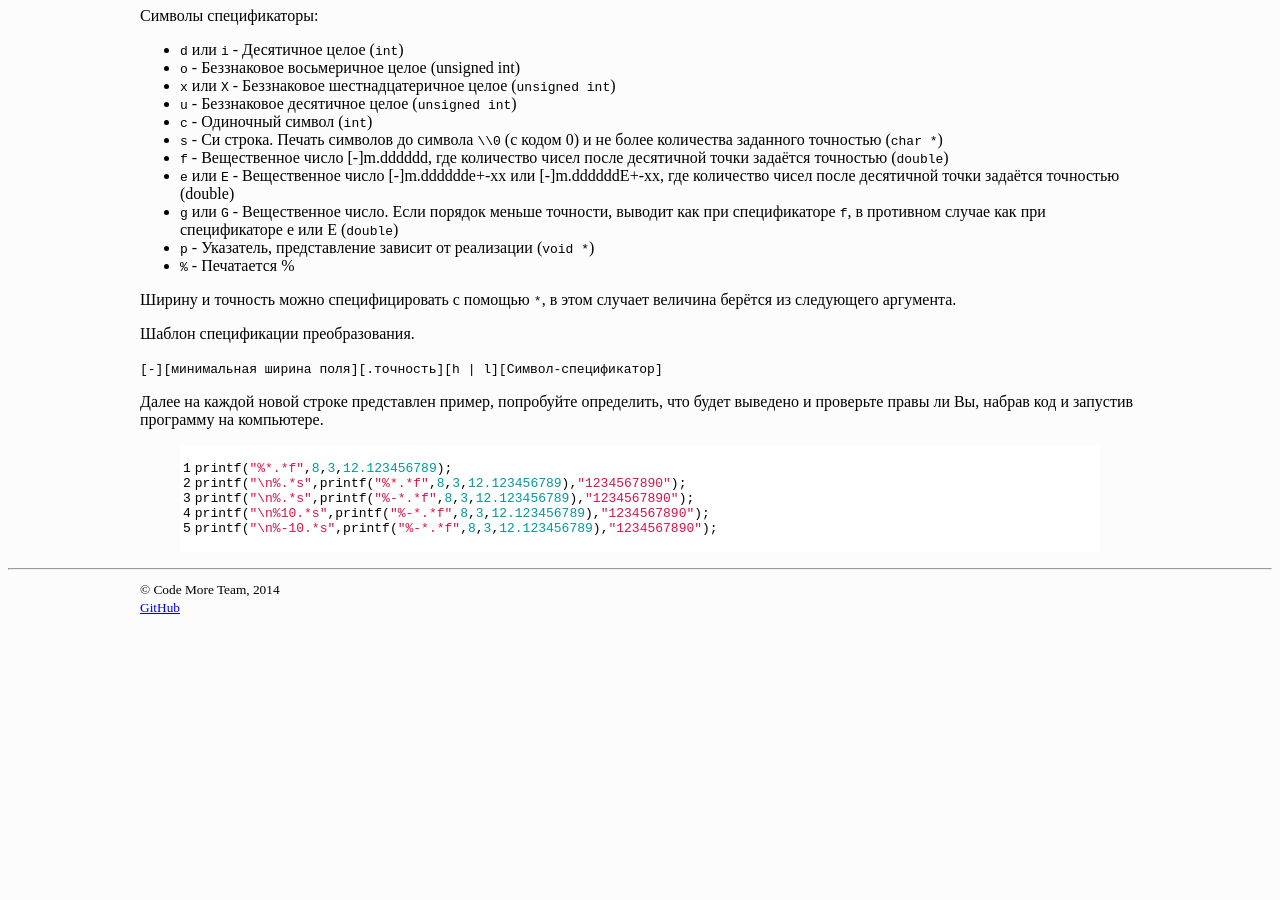
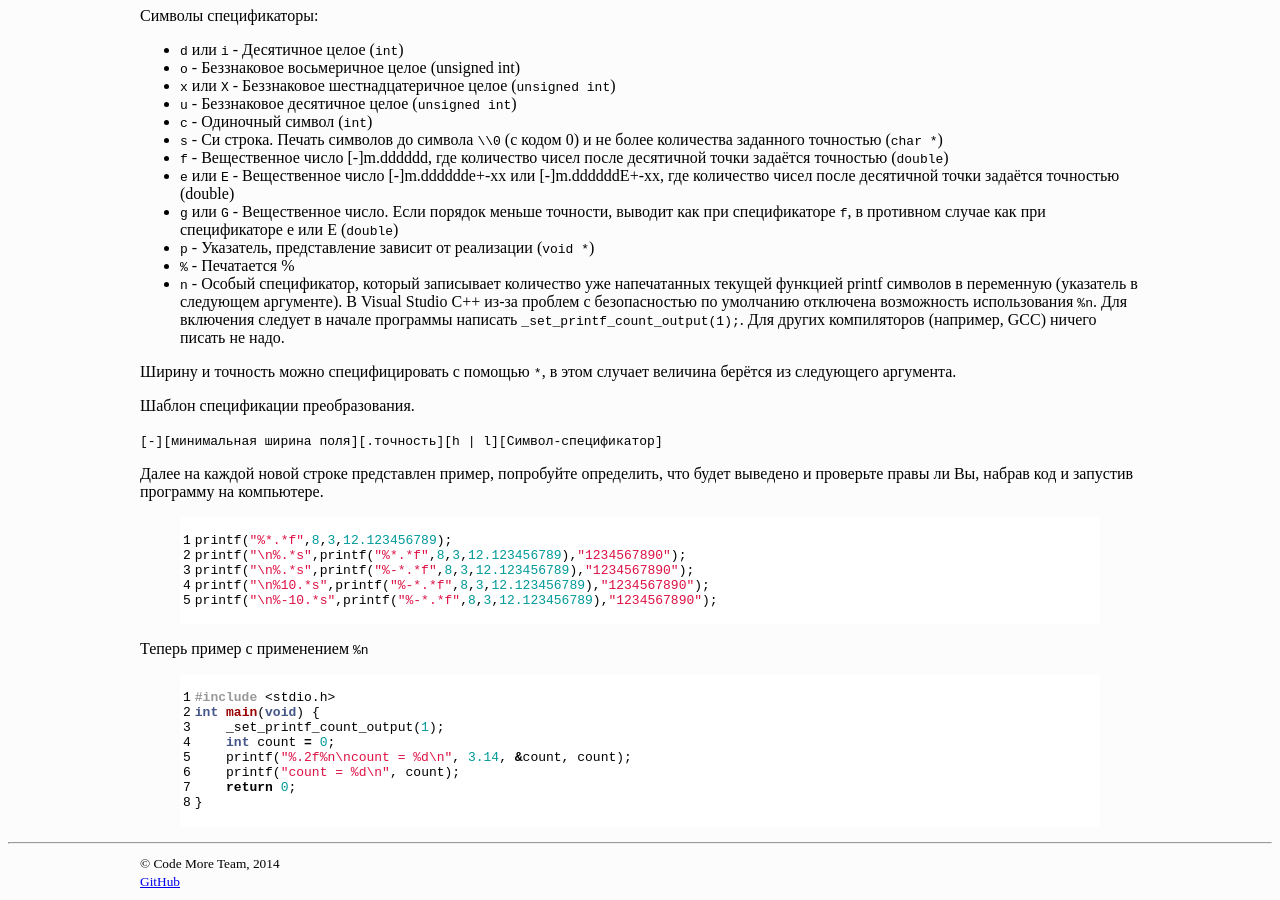
Before and after one commit to codemore-ru/codemore-ru.github.io, a Jekyll site: the page built from _posts/programming/2013-12-28-programming-c-io.md, in a window 1280 px wide and 900 px high, scrolled down 1725 px. Built offline with Jekyll 4.4.1, drawn with Linux system fonts in a browser that asks for light colours; before the commit the page ends 2351 px from its top, so only the background shows below that.

Commit message:
Пример с %n
Добавлен пример с %n, и описана проблема в Visual Studio

```diff
--- a/_posts/programming/2013-12-28-programming-c-io.md
+++ b/_posts/programming/2013-12-28-programming-c-io.md
@@ -94,6 +94,8 @@ int main() {
 *    `g` или `G` - Вещественное число. Если порядок меньше точности, выводит как при спецификаторе `f`, в противном случае как при спецификаторе e или E (`double`)
 *    `p` - Указатель, представление зависит от реализации (`void *`)
 *    `%` - Печатается %
+*    `n` - Особый спецификатор, который записывает количество уже напечатанных текущей функцией printf символов в переменную (указатель в следующем аргументе).
+В Visual Studio C++ из-за проблем с безопасностью по умолчанию отключена возможность использования `%n`. Для включения следует в начале программы написать `_set_printf_count_output(1);`. Для других компиляторов (например, GCC) ничего писать не надо.
 
 Ширину и точность можно специфицировать с помощью `*`, в этом случает величина берётся из следующего аргумента.
 
@@ -109,3 +111,15 @@ printf("\n%.*s",printf("%-*.*f",8,3,12.123456789),"1234567890");
 printf("\n%10.*s",printf("%-*.*f",8,3,12.123456789),"1234567890");
 printf("\n%-10.*s",printf("%-*.*f",8,3,12.123456789),"1234567890");
 {% endhighlight %}
+
+Теперь пример с применением `%n`
+{% highlight cpp linenos %}
+#include <stdio.h>
+int main(void) {
+    _set_printf_count_output(1);
+    int count = 0;
+    printf("%.2f%n\ncount = %d\n", 3.14, &count, count);
+    printf("count = %d\n", count);
+    return 0;
+}
+{% endhighlight %}
```
